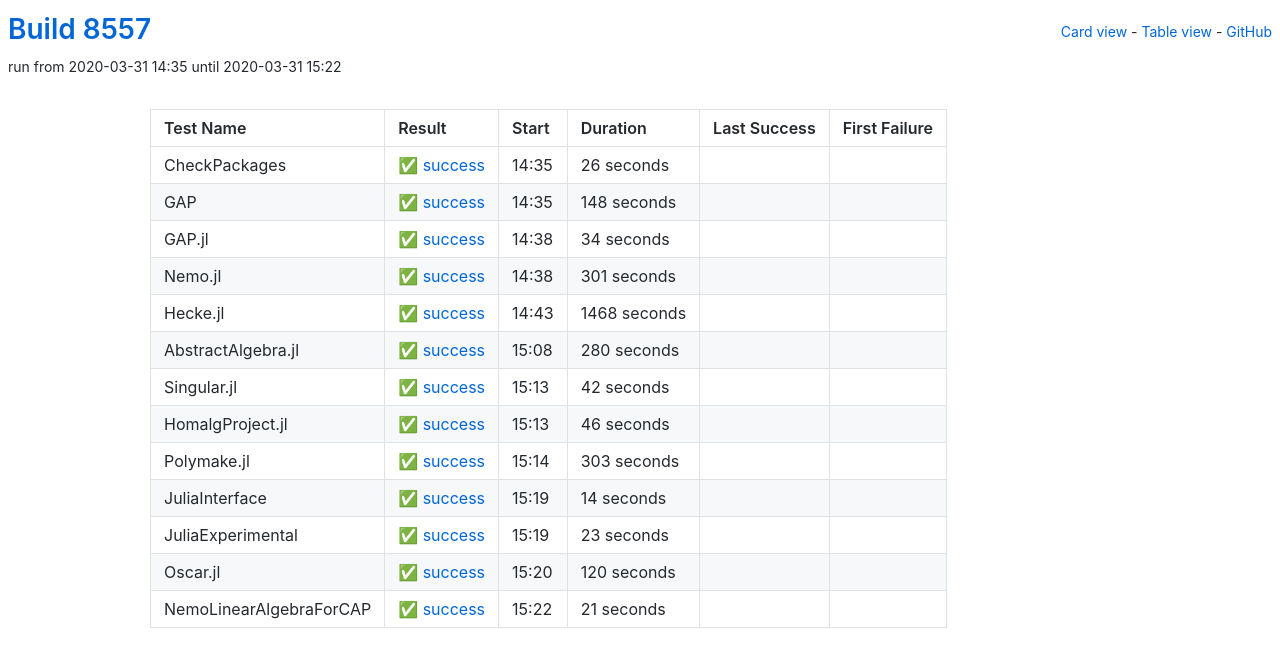
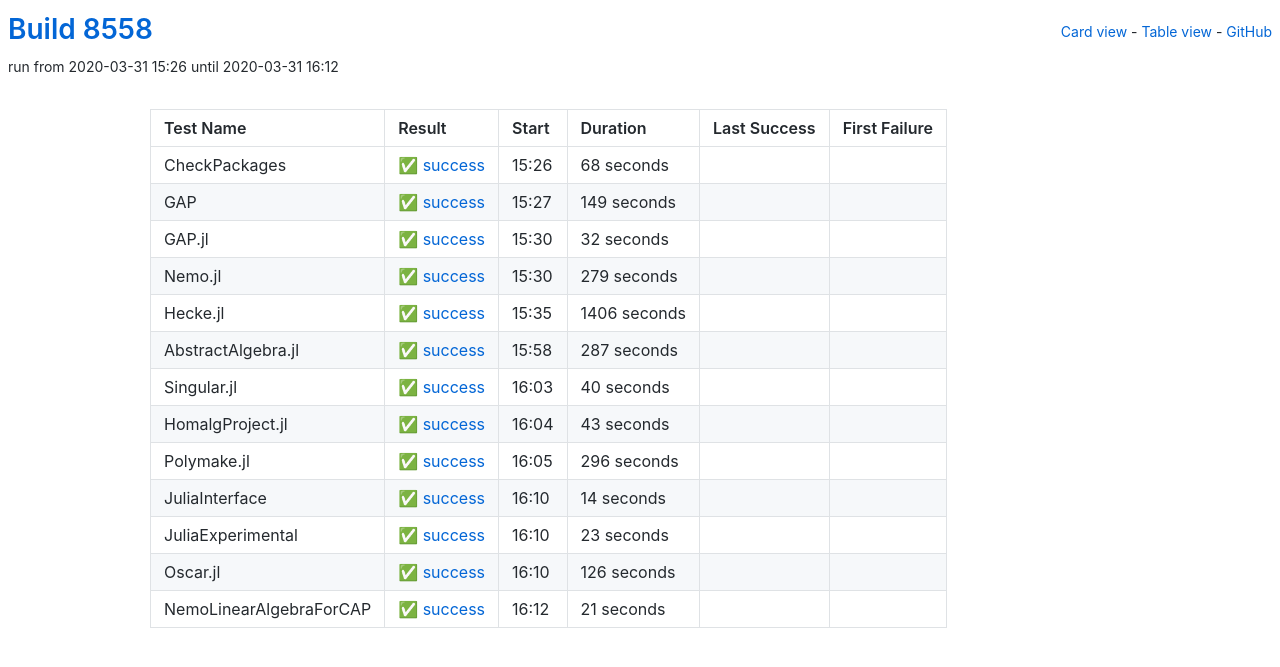
Before and after one commit to oscar-system/oscar-ci-status, a Jekyll site: the page built from table.html, in a window 1280 px wide. Shown: the top 667 px of the page. Built offline with Jekyll 4.4.1, drawn with Linux system fonts in a browser that asks for light colours.

Commit message:
Build 8558

```diff
--- a/_data/ci.yml
+++ b/_data/ci.yml
@@ -1,104 +1,104 @@
-build: 8557
-build_url: https://oscarci.mathematik.uni-kl.de/job/oscar/8557/
+build: 8558
+build_url: https://oscarci.mathematik.uni-kl.de/job/oscar/8558/
 job: oscar
 tests:
-- duration: 26
+- duration: 68
   exitcode: 0
   first_failure: false
   first_failure_url: null
   last_success: false
   last_success_url: null
-  log: https://oscarci.mathematik.uni-kl.de/job/oscar/8557/artifact/logs/build-8557/CheckPackages.log
+  log: https://oscarci.mathematik.uni-kl.de/job/oscar/8558/artifact/logs/build-8558/CheckPackages.log
   name: CheckPackages
-  start: 2020-03-31 14:35
+  start: 2020-03-31 15:26
   status: success
   success: true
-- duration: 148
+- duration: 149
   exitcode: 0
   first_failure: false
   first_failure_url: null
   last_success: false
   last_success_url: null
-  log: https://oscarci.mathematik.uni-kl.de/job/oscar/8557/artifact/logs/build-8557/GAP.log
+  log: https://oscarci.mathematik.uni-kl.de/job/oscar/8558/artifact/logs/build-8558/GAP.log
   name: GAP
-  start: 2020-03-31 14:35
+  start: 2020-03-31 15:27
   status: success
   success: true
-- duration: 34
+- duration: 32
   exitcode: 0
   first_failure: false
   first_failure_url: null
   last_success: false
   last_success_url: null
-  log: https://oscarci.mathematik.uni-kl.de/job/oscar/8557/artifact/logs/build-8557/GAP.jl.log
+  log: https://oscarci.mathematik.uni-kl.de/job/oscar/8558/artifact/logs/build-8558/GAP.jl.log
   name: GAP.jl
-  start: 2020-03-31 14:38
+  start: 2020-03-31 15:30
   status: success
   success: true
-- duration: 301
+- duration: 279
   exitcode: 0
   first_failure: false
   first_failure_url: null
   last_success: false
   last_success_url: null
-  log: https://oscarci.mathematik.uni-kl.de/job/oscar/8557/artifact/logs/build-8557/Nemo.jl.log
+  log: https://oscarci.mathematik.uni-kl.de/job/oscar/8558/artifact/logs/build-8558/Nemo.jl.log
   name: Nemo.jl
-  start: 2020-03-31 14:38
+  start: 2020-03-31 15:30
   status: success
   success: true
-- duration: 1468
+- duration: 1406
   exitcode: 0
   first_failure: false
   first_failure_url: null
   last_success: false
   last_success_url: null
-  log: https://oscarci.mathematik.uni-kl.de/job/oscar/8557/artifact/logs/build-8557/Hecke.jl.log
+  log: https://oscarci.mathematik.uni-kl.de/job/oscar/8558/artifact/logs/build-8558/Hecke.jl.log
   name: Hecke.jl
-  start: 2020-03-31 14:43
+  start: 2020-03-31 15:35
   status: success
   success: true
-- duration: 280
+- duration: 287
   exitcode: 0
   first_failure: false
   first_failure_url: null
   last_success: false
   last_success_url: null
-  log: https://oscarci.mathematik.uni-kl.de/job/oscar/8557/artifact/logs/build-8557/AbstractAlgebra.jl.log
+  log: https://oscarci.mathematik.uni-kl.de/job/oscar/8558/artifact/logs/build-8558/AbstractAlgebra.jl.log
   name: AbstractAlgebra.jl
-  start: 2020-03-31 15:08
+  start: 2020-03-31 15:58
   status: success
   success: true
-- duration: 42
+- duration: 40
   exitcode: 0
   first_failure: false
   first_failure_url: null
   last_success: false
   last_success_url: null
-  log: https://oscarci.mathematik.uni-kl.de/job/oscar/8557/artifact/logs/build-8557/Singular.jl.log
+  log: https://oscarci.mathematik.uni-kl.de/job/oscar/8558/artifact/logs/build-8558/Singular.jl.log
   name: Singular.jl
-  start: 2020-03-31 15:13
+  start: 2020-03-31 16:03
   status: success
   success: true
-- duration: 46
+- duration: 43
   exitcode: 0
   first_failure: false
   first_failure_url: null
   last_success: false
   last_success_url: null
-  log: https://oscarci.mathematik.uni-kl.de/job/oscar/8557/artifact/logs/build-8557/HomalgProject.jl.log
+  log: https://oscarci.mathematik.uni-kl.de/job/oscar/8558/artifact/logs/build-8558/HomalgProject.jl.log
   name: HomalgProject.jl
-  start: 2020-03-31 15:13
+  start: 2020-03-31 16:04
   status: success
   success: true
-- duration: 303
+- duration: 296
   exitcode: 0
   first_failure: false
   first_failure_url: null
   last_success: false
   last_success_url: null
-  log: https://oscarci.mathematik.uni-kl.de/job/oscar/8557/artifact/logs/build-8557/Polymake.jl.log
+  log: https://oscarci.mathematik.uni-kl.de/job/oscar/8558/artifact/logs/build-8558/Polymake.jl.log
   name: Polymake.jl
-  start: 2020-03-31 15:14
+  start: 2020-03-31 16:05
   status: success
   success: true
 - duration: 14
@@ -107,9 +107,9 @@
   first_failure_url: null
   last_success: false
   last_success_url: null
-  log: https://oscarci.mathematik.uni-kl.de/job/oscar/8557/artifact/logs/build-8557/JuliaInterface.log
+  log: https://oscarci.mathematik.uni-kl.de/job/oscar/8558/artifact/logs/build-8558/JuliaInterface.log
   name: JuliaInterface
-  start: 2020-03-31 15:19
+  start: 2020-03-31 16:10
   status: success
   success: true
 - duration: 23
@@ -118,20 +118,20 @@
   first_failure_url: null
   last_success: false
   last_success_url: null
-  log: https://oscarci.mathematik.uni-kl.de/job/oscar/8557/artifact/logs/build-8557/JuliaExperimental.log
+  log: https://oscarci.mathematik.uni-kl.de/job/oscar/8558/artifact/logs/build-8558/JuliaExperimental.log
   name: JuliaExperimental
-  start: 2020-03-31 15:19
+  start: 2020-03-31 16:10
   status: success
   success: true
-- duration: 120
+- duration: 126
   exitcode: 0
   first_failure: false
   first_failure_url: null
   last_success: false
   last_success_url: null
-  log: https://oscarci.mathematik.uni-kl.de/job/oscar/8557/artifact/logs/build-8557/Oscar.jl.log
+  log: https://oscarci.mathematik.uni-kl.de/job/oscar/8558/artifact/logs/build-8558/Oscar.jl.log
   name: Oscar.jl
-  start: 2020-03-31 15:20
+  start: 2020-03-31 16:10
   status: success
   success: true
 - duration: 21
@@ -140,8 +140,8 @@
   first_failure_url: null
   last_success: false
   last_success_url: null
-  log: https://oscarci.mathematik.uni-kl.de/job/oscar/8557/artifact/logs/build-8557/NemoLinearAlgebraForCAP.log
+  log: https://oscarci.mathematik.uni-kl.de/job/oscar/8558/artifact/logs/build-8558/NemoLinearAlgebraForCAP.log
   name: NemoLinearAlgebraForCAP
-  start: 2020-03-31 15:22
+  start: 2020-03-31 16:12
   status: success
   success: true
```
Also changed, not shown: README.md.
